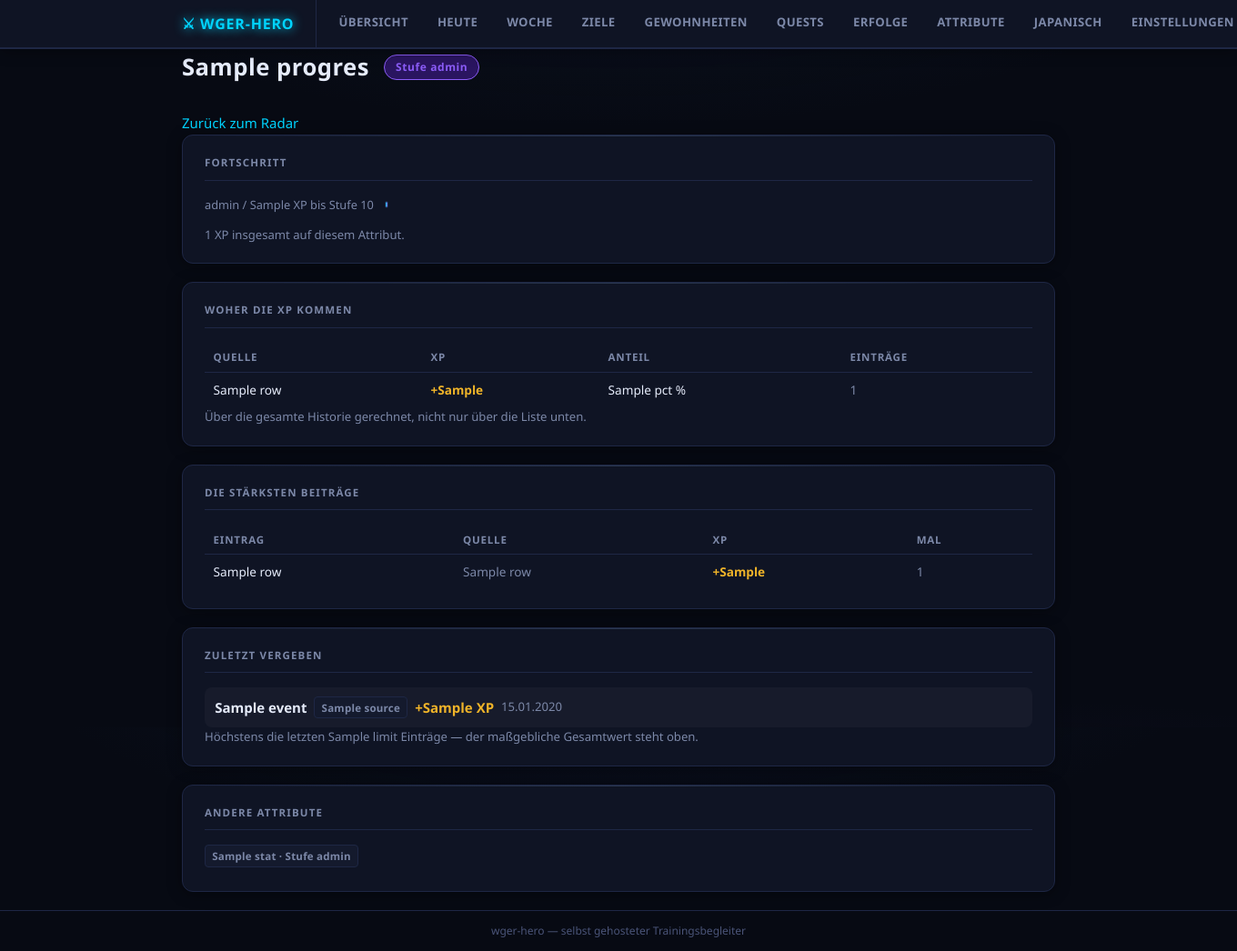
After one commit to reyabo/wger-hero, a Python web app: template app/templates/stat_detail.html in a window 1360 px wide. The commit adds this page. Shown: the whole page at 91% size. Run offline with Jinja, Linux system fonts and the light colour scheme; the template is opened without the code that fills it: most values are stand-ins (such as "Sample title", 1, 10 or a date in 2020).

Commit message:
Add an attribute detail page with XP provenance
The radar showed ten numbers without saying how any of them was earned.
/stats/<key> now answers that from the stat_xp_events ledger: level and
progress, XP grouped by source, the strongest individual contributions, and the
most recent awards.

Shares are computed over the whole ledger for that attribute while the event
list is only the last 30 entries, and the page says so — the authoritative total
stays HeroStat.xp, never the visible slice. The same title from two sources
stays two rows: a habit and a quest may share a name without being the same
thing.

The two summarisers are pure functions with no database and no clock, so most of
the behaviour is unit-tested directly.

Co-Authored-By: Claude Opus 5 <noreply@anthropic.com>
Claude-Session: https://claude.ai/code/session_01GLdMssyhcf7hzpq1Rub9qE

```diff
--- /dev/null
+++ b/app/templates/stat_detail.html
@@ -0,0 +1,104 @@
+{% extends "base.html" %}
+{% block title %}{{ detail.progress.name }} — wger-hero{% endblock %}
+
+{% block content %}
+<div class="page-header">
+  <h1>{{ detail.progress.name }}</h1>
+  <span class="badge">Stufe {{ detail.progress.level }}</span>
+</div>
+<p class="muted"><a href="/stats">Zurück zum Radar</a></p>
+
+<section class="card">
+  <div class="card-title">Fortschritt</div>
+  <div class="quest-progress-row">
+    <span class="progress-text">
+      {{ detail.progress.xp_in_level }} / {{ detail.progress.xp_for_next }} XP bis Stufe {{ detail.progress.level + 1 }}
+    </span>
+    <div class="bar-wrap">
+      <div class="bar" style="width: {{ detail.progress.pct }}%"></div>
+    </div>
+  </div>
+  <p class="muted small">{{ detail.total_xp }} XP insgesamt auf diesem Attribut.</p>
+</section>
+
+<section class="card">
+  <div class="card-title">Woher die XP kommen</div>
+  {% if detail.sources %}
+  <table class="config-table">
+    <thead>
+      <tr><th>Quelle</th><th>XP</th><th>Anteil</th><th>Einträge</th></tr>
+    </thead>
+    <tbody>
+      {% for row in detail.sources %}
+      <tr>
+        <td>{{ row.label }}</td>
+        <td><span class="xp-reward">+{{ row.xp }}</span></td>
+        <td>{{ row.pct }} %</td>
+        <td class="muted">{{ row.count }}</td>
+      </tr>
+      {% endfor %}
+    </tbody>
+  </table>
+  <p class="muted small">
+    Über die gesamte Historie gerechnet, nicht nur über die Liste unten.
+  </p>
+  {% else %}
+  <p class="muted">Noch keine XP auf diesem Attribut.</p>
+  {% endif %}
+</section>
+
+{% if detail.titles %}
+<section class="card">
+  <div class="card-title">Die stärksten Beiträge</div>
+  <table class="config-table">
+    <thead>
+      <tr><th>Eintrag</th><th>Quelle</th><th>XP</th><th>Mal</th></tr>
+    </thead>
+    <tbody>
+      {% for row in detail.titles %}
+      <tr>
+        <td>{{ row.title }}</td>
+        <td class="muted">{{ row.label }}</td>
+        <td><span class="xp-reward">+{{ row.xp }}</span></td>
+        <td class="muted">{{ row.count }}</td>
+      </tr>
+      {% endfor %}
+    </tbody>
+  </table>
+</section>
+{% endif %}
+
+<section class="card">
+  <div class="card-title">Zuletzt vergeben</div>
+  {% if detail.events %}
+  <ul class="day-list">
+    {% for event in detail.events %}
+    <li class="day-item">
+      <div class="day-item-main">
+        <span class="day-item-title">{{ event.title }}</span>
+        <span class="tag">{{ source_labels.get(event.source, event.source) }}</span>
+        <span class="xp-reward">+{{ event.xp }} XP</span>
+        <span class="muted small">{{ event.created_at.strftime('%d.%m.%Y') }}</span>
+      </div>
+    </li>
+    {% endfor %}
+  </ul>
+  <p class="muted small">
+    Höchstens die letzten {{ limit }} Einträge — der maßgebliche Gesamtwert steht oben.
+  </p>
+  {% else %}
+  <p class="muted">Noch nichts eingetragen.</p>
+  {% endif %}
+</section>
+
+<section class="card">
+  <div class="card-title">Andere Attribute</div>
+  <div class="quest-meta">
+    {% for stat in detail.all_stats %}
+    {% if stat.key != detail.progress.key %}
+    <a class="tag" href="/stats/{{ stat.key }}">{{ stat.name }} · Stufe {{ stat.level }}</a>
+    {% endif %}
+    {% endfor %}
+  </div>
+</section>
+{% endblock %}
--- a/app/templates/stats.html
+++ b/app/templates/stats.html
@@ -86,7 +86,7 @@
     <div class="stat-card">
       <div class="stat-card-head">
         <span class="stat-abbr">{{ stat.abbr }}</span>
-        <span class="stat-name">{{ stat.name }}</span>
+        <a class="stat-name" href="/stats/{{ stat.key }}">{{ stat.name }}</a>
         <span class="stat-level">Lv {{ stat.level }}</span>
       </div>
       <div class="bar-wrap">
```
Also changed, not shown: app/main.py (+23 -0 lines), app/stats.py (+111 -0 lines), docs/UI_CHECKLIST.md (+8 -0 lines), tests/test_stat_detail.py (added, +255 -0 lines), README.md.
